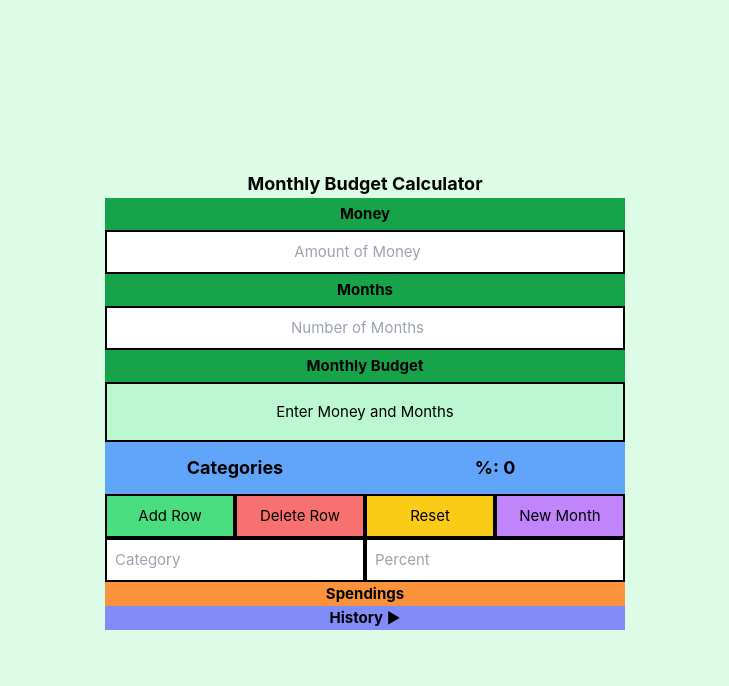
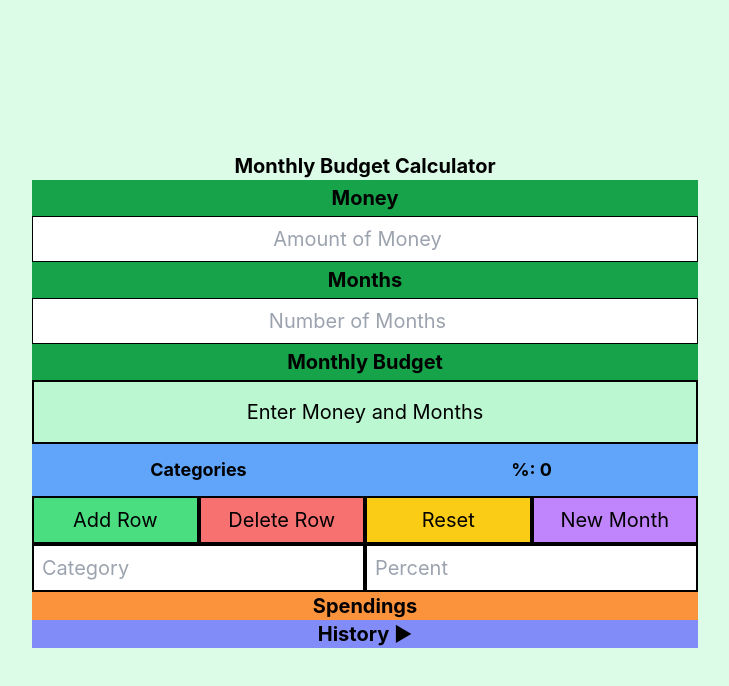
Before and after one commit to DanDan12011/Monthly_Budget_Calculator_V2, a Vue app: page / in a window 1280 px wide. Shown: the top 686 px of the page, without its empty margins (275-1004 px from the left). Built offline with nearby package versions, Linux system fonts and the light colour scheme.

Commit message:
Added bigger font

```diff
--- a/index.html
+++ b/index.html
@@ -7,7 +7,7 @@
     <script src="https://cdn.tailwindcss.com"></script>
     <title>Monthly Budget Calculator</title>
   </head>
-  <body class="bg-green-100 text-black">
+  <body class="bg-green-100 text-black text-xl">
     <div id="app"></div>
     <script type="module" src="/src/main.js"></script>
   </body>
--- a/src/App.vue
+++ b/src/App.vue
@@ -101,12 +101,12 @@ export default {
 <template>
   <!-- money and months input -->
   <div class="flex flex-col items-center justify-center w-full">
-    <h1 class="text-lg font-bold">Monthly Budget Calculator</h1>
+    <h1 class="font-bold">Monthly Budget Calculator</h1>
     <label class="bg-green-600 text-black p-1 w-full block text-center font-bold">Money</label>
-    <input placeholder="Amount of Money" class="p-2 text-black border-2 border-black block text-center w-full"
+    <input placeholder="Amount of Money" class="p-2 text-black border border-black block text-center w-full"
       type="number" v-model="money" />
     <label class=" font-bold bg-green-600 text-black p-1 w-full block text-center">Months</label>
-    <input placeholder="Number of Months" class="p-2 text-black border-2 border-black w-full block text-center"
+    <input placeholder="Number of Months" class="p-2 text-black border border-black w-full block text-center"
       type="number" v-model="months" />
     <label class=" font-bold bg-green-600 text-black p-1 w-full block text-center ">Monthly Budget</label>
 
@@ -174,7 +174,7 @@ export default {
       <div v-for="(category, index) in category_budg" :key="'history-' + index"
         class="w-full border border-black flex justify-between">
         <p v-if="rows[index].totalSpent > 0" class=" font-bold text-center w-full bg-indigo-100">{{ category.category
-        }}:
+          }}:
         </p>
         <p v-if="rows[index].totalSpent > 0" class=" text-center w-full bg-indigo-100">-${{ rows[index].totalSpent }}
         </p>
```
